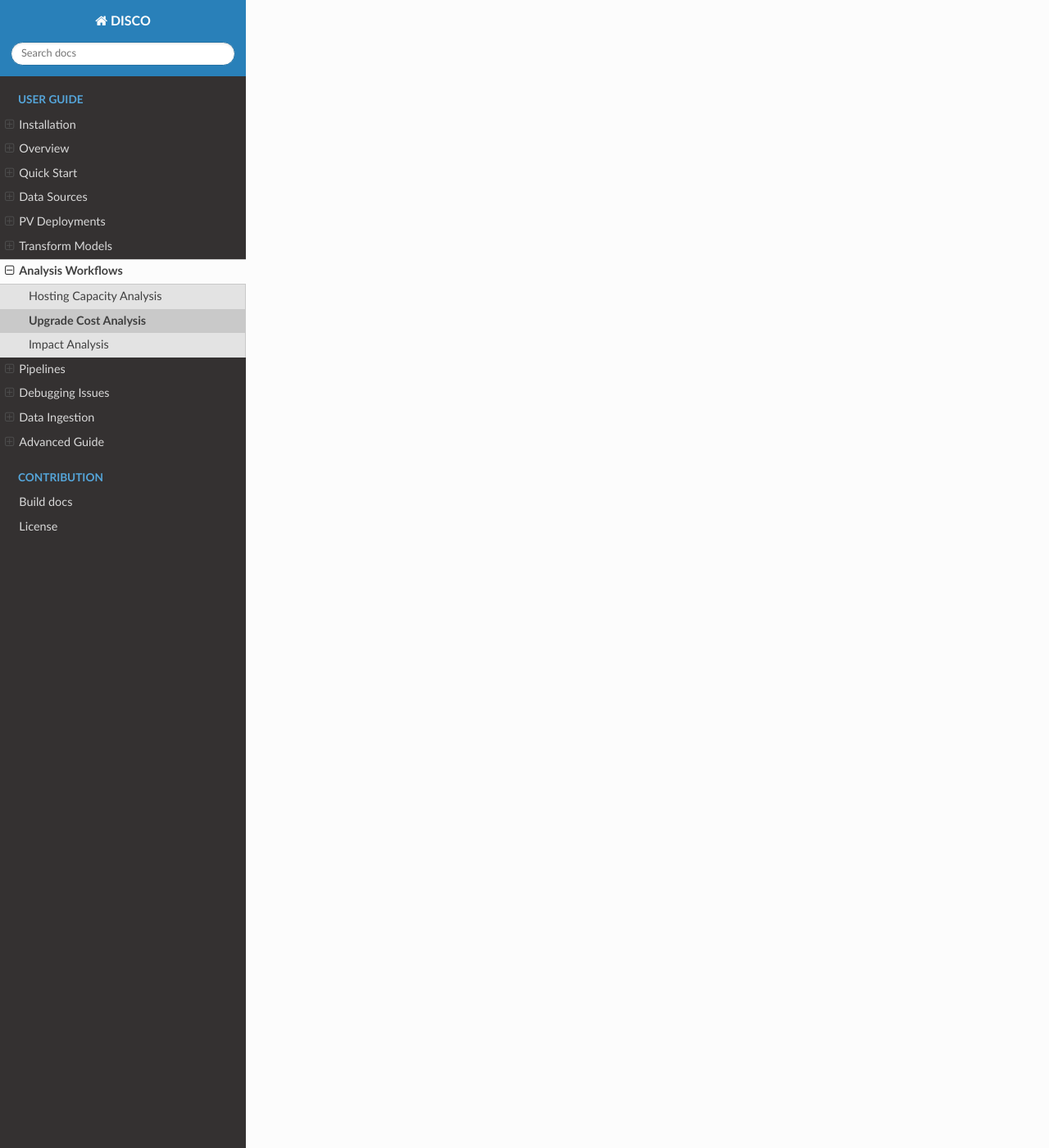
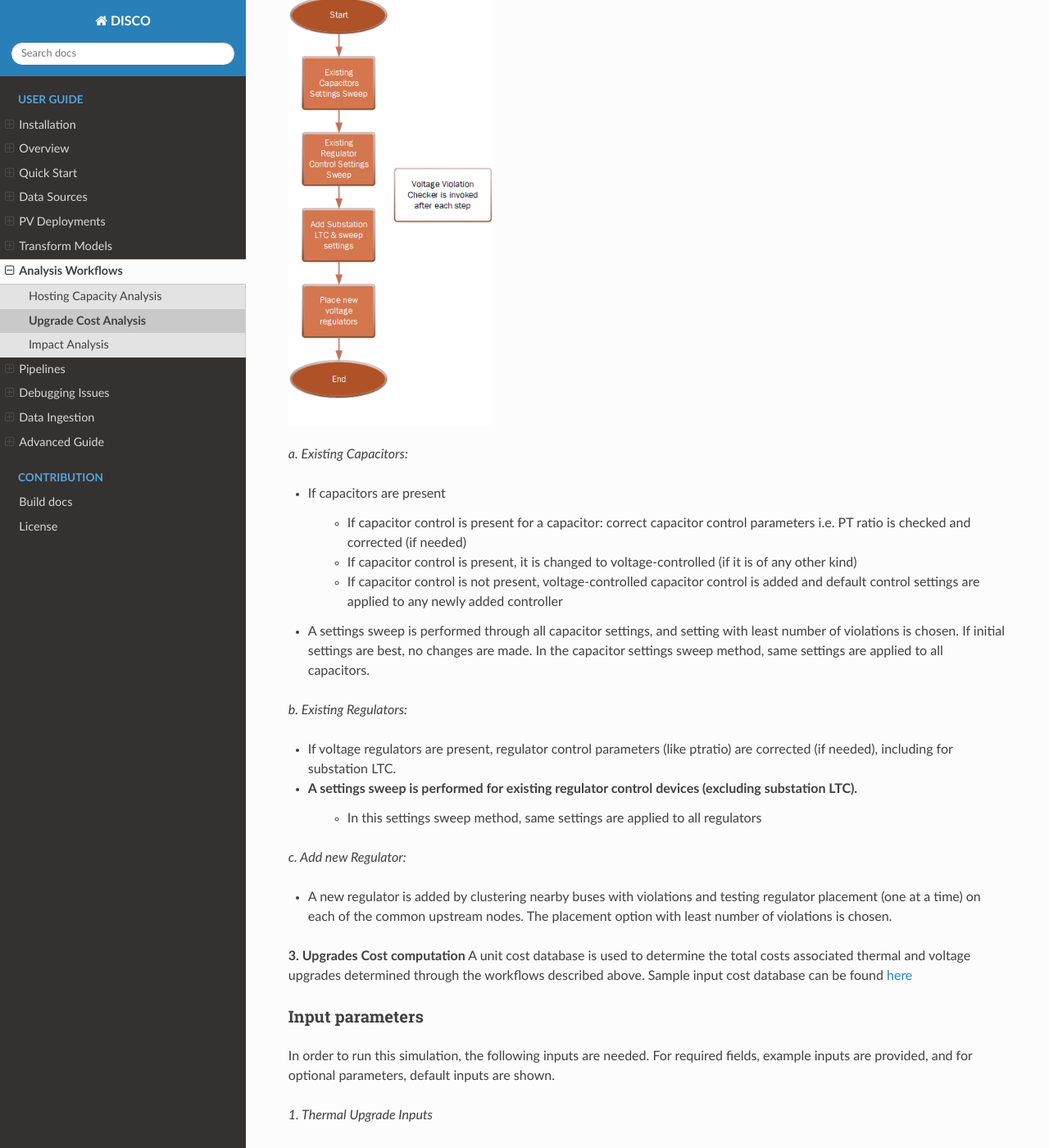
Before and after one commit to NREL/disco, a Sphinx documentation site: the page built from docs/source/analysis-workflows/upgrade-cost-analysis.rst, in a window 1280 px wide and 1400 px high, scrolled down 4156 px. Shown: the whole window at 82% size. Built offline with Sphinx 7.4.7 and the Read the Docs theme 2.0.0, drawn with Linux system fonts in a browser that asks for light colours; some of the changed text lies outside the part shown.

Commit message:
Automated upgrades module documentation (#130)
* automated upgrades documentation

```diff
--- a/docs/source/analysis-workflows/upgrade-cost-analysis.rst
+++ b/docs/source/analysis-workflows/upgrade-cost-analysis.rst
@@ -115,3 +115,176 @@
     $ jade pipeline submit pipeline.json
 
 If everything succeeds, it produces same aggregated upgrade tables in ``output-stage1``.
+
+
+Technical Details
+-----------------
+The automated upgrades module consists of three components as shown in the figure: it performs traditional infrastructure upgrades to resolve both thermal and voltage violations,
+and then computes the costs associated with each of those upgrades.
+
+.. image:: ../images/upgrades.png
+   :width: 250
+
+A high level overview of thermal and voltage upgrades considerations is shown below:
+
+.. image:: ../images/thermal_upgrades.png
+   :width: 250
+
+.. image:: ../images/voltage_upgrades.png
+   :width: 250
+
+
+
+**1. Thermal Upgrades Workflow**
+
+In this sub-module, the thermal equipment (lines and transformers) violations are identified, and upgrades are determined as per the flowchart given below.
+
+.. image:: ../images/thermal_workflow.png
+   :height: 650
+
+
+The technical equipment database is a catalog of available lines and transformers and can optionally be provided as an input.
+All the equipment in this database will be considered as available options while determining thermal upgrades.
+If this file is not provided, a technical database will be automatically generated from the given feeder model.
+This would provide the thermal upgrades module with a limited set of upgrade options.
+Sample technical equipment catalog can be found `here <https://github.com/NREL/disco/blob/main/disco/extensions/upgrade_simulation/upgrades/smartds_upgrades_technical_catalog.json>`_
+
+
+For an overloaded equipment, if a higher rated equipment of similar configuration is available in the technical catalog, that is considered as an upgrade and is chosen.
+Else, similar configuration equipment are added in parallel to resolve the observed violations.
+Sometimes, extreme thermal equipment overloaded can also cause voltage issues. So, it can be seen that thermal upgrades also resolve some undervoltage violations.
+
+
+
+**2. Voltage Upgrades Workflow**
+
+In this sub-module, the voltage violations present in the feeder are identified, and are resolved as shown in flowchart below:
+
+.. image:: ../images/voltage_workflow.png
+   :width: 250
+
+
+*a.  Existing Capacitors:*
+
+* If capacitors are present
+
+
+    * If capacitor control is present for a capacitor: correct capacitor control parameters i.e. PT ratio is checked and corrected (if needed)
+    * If capacitor control is present, it is changed to voltage-controlled (if it is of any other kind)
+    * If capacitor control is not present, voltage-controlled capacitor control is added and default control settings are applied to any newly added controller
+
+* A settings sweep is performed through all capacitor settings, and setting with least number of violations is chosen. If initial settings are best, no changes are made. In the capacitor settings sweep method, same settings are applied to all capacitors.
+
+
+*b.  Existing Regulators:*
+
+* If voltage regulators are present, regulator control parameters (like ptratio) are corrected (if needed), including for substation LTC.
+
+
+* A settings sweep is performed for existing regulator control devices (excluding substation LTC).
+    * In this settings sweep method, same settings are applied to all regulators
+
+
+*c. Add new Regulator:*
+
+* A new regulator is added by clustering nearby buses with violations and testing regulator placement (one at a time) on each of the common upstream nodes. The placement option with least number of violations is chosen.
+
+
+
+**3. Upgrades Cost computation**
+A unit cost database is used to determine the total costs associated thermal and voltage upgrades determined through the workflows described above.
+Sample input cost database can be found `here <https://github.com/NREL/disco/blob/main/disco/extensions/upgrade_simulation/upgrades/Generic_DISCO_cost_database_v2.xlsx>`_
+
+
+
+Input parameters
+~~~~~~~~~~~~~~~~
+
+In order to run this simulation, the following inputs are needed. For required fields, example inputs are provided, and for optional parameters, default inputs are shown.
+
+
+*1. Thermal Upgrade Inputs*
+
+The input parameters for thermal upgrades are shown in table below. For required fields, example inputs are provided, and for optional parameters, default inputs are shown.
+
+.. csv-table:: Thermal Upgrade Inputs
+   :file: ../images/thermal_inputs.csv
+   :header-rows: 1
+
+
+*2. Voltage Upgrade Inputs*
+
+The input parameters for voltage upgrades are shown in table below.
+
+.. csv-table:: Voltage Upgrade Inputs
+   :file: ../images/voltage_inputs.csv
+   :header-rows: 1
+
+
+*3. Simulation Input Parameters*
+
+In addition to the thermal and voltage input parameters, there are a few other simulation parameters which need to be provided.
+
+.. csv-table:: Simulation input parameters
+   :file: ../images/simulation_params.csv
+   :header-rows: 1
+
+
+Outputs
+~~~~~~~
+
+*1. Costs*
+
+.. csv-table:: Output costs
+   :file: ../images/output_costs.csv
+   :header-rows: 1
+
+
+
+
+*2. Summary*
+
+.. csv-table:: Output summary
+   :file: ../images/output_summary.csv
+   :header-rows: 1
+
+
+Example
+~~~~~~~
+
+For a feeder with thermal and voltage violations, the following figures show the violations in a feeder before and after upgrades.
+
+.. image:: ../images/feeder.png
+   :width: 400
+
+
+*1. Thermal Upgrades*
+
+The following figures show the thermal violations in a feeder before and after thermal upgrades:
+
+.. image:: ../images/thermalbefore_thermalupgrades.png
+   :width: 400
+
+
+.. image:: ../images/thermalafter_thermalupgrades.png
+   :width: 400
+
+The following figures show the voltage violations in a feeder before and after thermal upgrades:
+
+.. image:: ../images/voltagebefore_thermalupgrades.png
+   :width: 400
+
+
+.. image:: ../images/voltageafter_thermalupgrades.png
+   :width: 400
+
+
+*2. Voltage Upgrades*
+
+The following figures show the voltage violations in a feeder before and after voltage upgrades:
+
+.. image:: ../images/voltagebefore_voltageupgrades.png
+   :width: 400
+
+.. image:: ../images/voltageafter_voltageupgrades.png
+   :width: 400
--- /dev/null
+++ b/docs/source/images/output_costs.csv
@@ -0,0 +1,5 @@
+Output Parameter,Type,Description
+name,str,Job name
+type,str,Equipment type
+count,str,Count of upgraded equipment
+total_cost_usd,float,Total cost in US dollars
--- /dev/null
+++ b/docs/source/images/output_summary.csv
@@ -0,0 +1,21 @@
+Output Parameter,Type,Description
+name,str,Job name that produced the result
+upgrade_type,str,Type of upgrade: thermal or voltage
+scenario,str,Simulation scenario describing the controls being used
+stage,str,Stage of upgrades: Initial (before upgrades) or Final (after upgrades)
+simulation_time_s,float,Simulation time to perform upgrades (seconds). This will be present when stage=Final
+thermal_violations_present,bool,Flag indicating whether thermal violations are present
+voltage_violations_present,bool,Flag indicating whether voltage violations are present
+max_bus_voltage,float,Maximum voltage recorded on any bus
+min_bus_voltage,float,Minimum voltage recorded on any bus
+num_of_voltage_violation_buses,int,Number of buses with voltage violations
+num_of_overvoltage_violation_buses,int,Number of buses with voltage above voltage_upper_limit
+voltage_upper_limit,float,"Voltage upper limit, the threshold considered for determining overvoltages"
+num_of_undervoltage_violation_buses,int,Number of buses with voltage below voltage_lower_limit
+voltage_lower_limit,float,"Voltage lower limit, the threshold considered for determining undervoltages"
+max_line_loading,float,Maximum line loading
+max_transformer_loading,float,Maximum transformer loading
+num_of_line_violations,int,Number of lines with loading above line upper limit
+line_upper_limit,float,"Line upper limit, the threshold considered for determining line overloading"
+num_of_transformer_violations,int,Number of transformers with loading above transformer upper limit
+transformer_upper_limit,float,"Transformer upper limit, the threshold considered for determining transformer overloading"
--- /dev/null
+++ b/docs/source/images/simulation_params.csv
@@ -0,0 +1,6 @@
+Input Parameter,Type,Description,Required/Optional,Default/Example
+upgrade_cost_database,string,Final lower limit in per unit ,Required,
+pydss_controllers,PyDSSControllerModel,"If enable_pydss_controllers is True, these PyDSS controllers are applied to each corresponding element type",Required,
+enable_pydss_controllers,bool,Flag to enable/disable use of PyDSS controllers,Required,FALSE
+include_pf1,bool,Include PF1 scenario (no controls) if pydss_controllers are defined.,Required,FALSE
+dc_ac_ratio,float,Apply DC-AC ratio for PV Systems,Optional,None
--- /dev/null
+++ b/docs/source/images/thermal_inputs.csv
@@ -0,0 +1,14 @@
+Input Parameter,Type,Description,Required/Optional,Default/Example
+    transformer_upper_limit,float,Transformer upper limit in per unit,Required,1.25
+    line_upper_limit,float,Line upper limit in per unit,Required,1.25
+line_design_pu,float,Line design in per unit ,Required,0.75
+transformer_design_pu,float,Transformer design in per unit ,Required,0.75
+voltage_upper_limit,float,Voltage upper limit in per unit,Required,1.05
+voltage_lower_limit,float,Voltage lower limit in per unit,Required,0.95
+read_external_catalog,bool,Flag to determine whether external catalog is to be used,Required,FALSE
+external_catalog,str,"Location to external upgrades technical catalog json file. Can be empty string, if read_external_catalog is False",Required,""""""
+create_plots,bool,Flag to enable or disable figure creation,Optional,TRUE
+parallel_transformer_limit,int,Parallel transformer limit,Optional,4
+parallel_lines_limit,int,Parallel lines limit,Optional,4
+upgrade_iteration_threshold,int,Upgrade iteration threshold,Optional,5
+timepoint_multipliers,dict,Dictionary to provide timepoint multipliers,Optional,None
--- /dev/null
+++ b/docs/source/images/voltage_inputs.csv
@@ -0,0 +1,16 @@
+Input Parameter,Type,Description,Required/Optional,Default/Example
+initial_upper_limit,float,Initial upper limit in per unit ,Required,1.05
+initial_lower_limit,float,Initial lower limit in per unit ,Required,0.95
+final_upper_limit,float,Final upper limit in per unit ,Required,1.05
+final_lower_limit,float,Final lower limit in per unit ,Required,0.95
+nominal_voltage,float,Nominal voltage (volts),Required,120
+create_plots,bool,Flag to enable or disable figure creation,Optional,TRUE
+capacitor_sweep_voltage_gap,float,Capacitor sweep voltage gap,Optional,1
+reg_control_bands,list(int),Regulator control bands ,Optional,"[1,2]"
+reg_v_delta,float,Regulator voltage delta,Optional,0.5
+max_regulators,int,Maximum number of new regulators that can be placed,Optional,4
+place_new_regulators,bool,Flag to enable or disable new regulator placement,Optional,FALSE
+use_ltc_placement,bool,Flag to enable or disable substation LTC upgrades module,Optional,FALSE
+capacitor_action_flag,bool,Flag to enable or disable capacitor controls settings sweep module,Optional,TRUE
+existing_regulator_sweep_action,bool,Flag to enable or disable existing regulator controls settings sweep module,Optional,TRUE
+timepoint_multipliers,dict,Dictionary to provide timepoint multipliers,Optional,None
```
Also changed, not shown: docs/source/images/feeder.PNG (added), docs/source/images/thermal_upgrades.png (added), docs/source/images/thermal_workflow.png (added), docs/source/images/thermalafter_thermalupgrades.PNG (added), docs/source/images/thermalbefore_thermalupgrades.PNG (added), docs/source/images/upgrades.png (added), docs/source/images/voltage_upgrades.png (added), docs/source/images/voltage_workflow.png (added), docs/source/images/voltageafter_thermalupgrades.png (added), docs/source/images/voltageafter_voltageupgrades.png (added), docs/source/images/voltagebefore_thermalupgrades.png (added), docs/source/images/voltagebefore_voltageupgrades.png (added).
